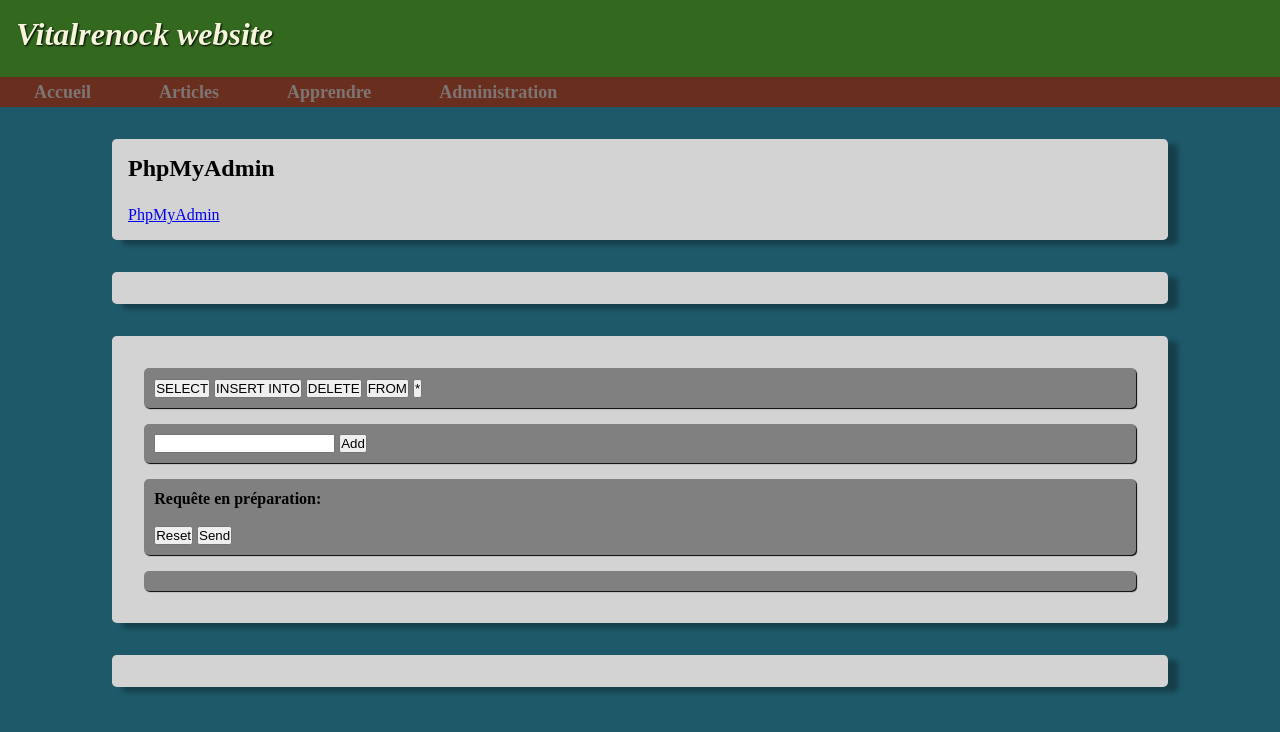
After one commit to VitalRenock/STUDY_Javascript, a PHP site: page /administration.php in a window 1280 px wide. The commit adds this page. Shown: the top 732 px of the page. Run offline with PHP 8.4, Linux system fonts and the light colour scheme; some libraries are stand-ins or nearby versions.

Commit message:
Reworking website...

```diff
--- /dev/null
+++ b/administration.php
@@ -0,0 +1,61 @@
+<!DOCTYPE html>
+<html lang="en">
+
+    <head>
+
+        <?php include("includes/head.php"); ?>
+
+        <title>Administration</title>
+
+    </head>
+
+    <body>
+
+        <?php include("includes/header.php"); ?>
+        <?php include("includes/menu.php"); ?>
+
+        <main>
+
+            <article>
+                <h1>PhpMyAdmin</h1>
+                <a href="/phpmyadmin">PhpMyAdmin</a>
+            </article>
+
+            <article id="display_tables"></article>
+
+            <!-- Interface -->
+            <article>
+                <p class="myParaf1">
+                    <button name="button_select" type="button" id="button_select">SELECT</button>
+                    <button name="button_insert_into" type="button" id="button_insertinto">INSERT INTO</button>
+                    <button name="button_delete" type="button" id="button_delete">DELETE</button>
+                    <button name="button_from" type="button" id="button_from">FROM</button>
+                    <button name="button_asterisk" type="button" id="button_asterisk">*</button>
+                </p>
+                <p class="myParaf1">
+                    <input  name="input_user" type="text" id="input_user">
+                    <button name="button_add" type="button" id="button_add">Add</button>
+                </p>
+                <p class="myParaf1">
+                    <strong>Requête en préparation:</strong>
+                    <br>
+                    <strong id="display_request"></strong>
+                    <br>
+                    <button name="button_reset" type="button" id="button_reset">Reset</button>
+                    <button name="button_send" type="button" id="button_send">Send</button>
+                </p>
+                <p class="myParaf1" id="display_request_data"></p>
+
+            </article>
+
+            <!-- Affichage du résultat -->
+            <article id="display_result"></article>
+
+        </main>
+
+
+        <?php include("includes/footer.php"); ?>
+
+    </body>
+
+</html>
--- a/articles.php
+++ b/articles.php
@@ -18,9 +18,8 @@
 
         </main>
 
-        <script type="text/javascript" src='scripts/js/display_articles.js'></script>
+        <script type="module" src='scripts/js/main/articles.js'></script>
         <script>
-            SendRequest('articles', 'titre, article, code');
             // hljs.initHighlighting();
             window.setTimeout(hljs.initHighlighting, 100);
         </script>
--- a/includes/menu.php
+++ b/includes/menu.php
@@ -12,7 +12,7 @@
                 <a href="apprendre.php">Apprendre</a>
             </li>
             <li>
-                <a href="dbmanager.php">Administration</a>
+                <a href="administration.php">Administration</a>
             </li>
         </ul>
     </nav>
--- a/index.php
+++ b/index.php
@@ -18,6 +18,8 @@
 
         </main>
 
+        <script type="module" src='scripts/js/main/articles.js'></script>
+
         <?php include("includes/footer.php"); ?>
 
     </body>
--- a/scripts/js/content_manager.js
+++ b/scripts/js/content_manager.js
@@ -1,4 +1,4 @@
-function PostArticle(objectToPost) {
+export function PostArticle(objectToPost) {
 
     let main = document.querySelector('main');                          // On récupere la balise main
     let newArticle = document.createElement('article');
--- /dev/null
+++ b/scripts/js/main/articles.js
@@ -0,0 +1,4 @@
+import { SendRequest } from "../database_manager.js";
+import { PostArticle } from "../content_manager.js";
+
+SendRequest("articles", "titre, article, code", PostArticle);
--- /dev/null
+++ b/scripts/js/main/index.js
@@ -0,0 +1,4 @@
+import { SendRequest } from "../database_manager.js";
+import { PostArticle } from "../content_manager.js";
+
+SendRequest("articles", "titre, article, code", PostArticle);
--- a/scripts/php/database_requester.php
+++ b/scripts/php/database_requester.php
@@ -1,9 +1,8 @@
 <?php
 
+$myDatabase = ConnectPDOtoDB();
 RequestByPOST($myDatabase);
 
-// TO DO: Placer des Try, Catch
-$myDatabase = ConnectPDOtoDB();
 
 function ConnectSQLItoDB() {
 
```
Also changed, not shown: admin.php (deleted, +0 -56 lines), archives/archives.js (+19 -0 lines), scripts/js/database_manager.js (+4 -4 lines).
